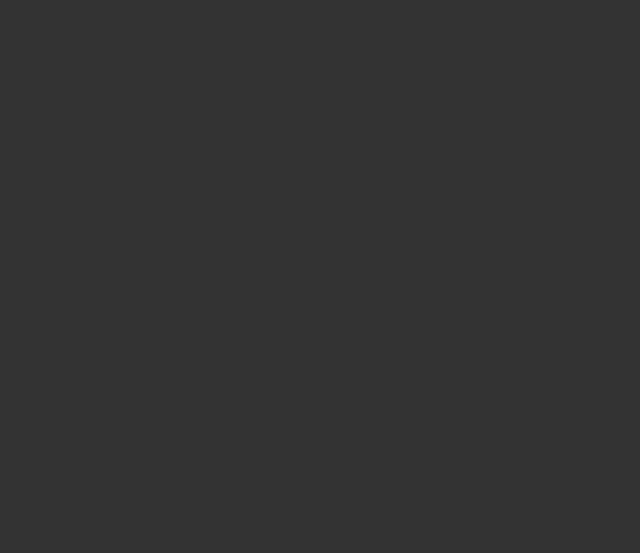
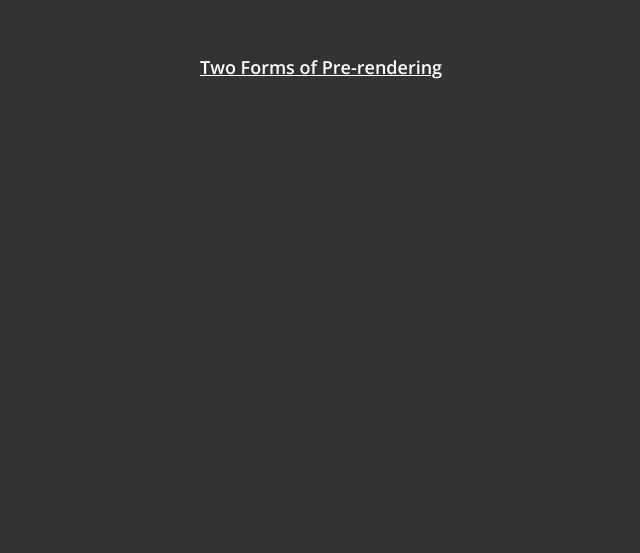
Before and after one commit to RavenDuffy/Portfolio, a Next.js app in the folder FrontEnd/portfolio/: page / in a window 1280 px wide. Shown: the part 1961-2514 px from the top of the page, without its empty margins (44-684 px from the left). Built offline with nearby package versions, Linux system fonts and the light colour scheme.

Commit message:
Added Support for Local Project Files
- My god... WHY DOESN'T NEXTJS EXPLAIN WHERE YOU CAN USE GETSTATICPROPS, I spent 2 hours on this... only to find out: you can only use this on files inside the pages folder..............
- whatever its done now...

```diff
--- a/FrontEnd/portfolio/components/home/layout.js
+++ b/FrontEnd/portfolio/components/home/layout.js
@@ -26,7 +26,11 @@ export default function Layout({children}) {
   return (
     <div className={styles.mainContainer} id="hero" data-background="#333333">
       <Head>
-        <Meta name={name} pageTitle={pageTitle} description={description} />
+        <Meta
+          name={encodeURI(name)}
+          pageTitle={encodeURI(pageTitle)}
+          description={encodeURI(description)}
+        />
       </Head>
       <div className={styles.hero}>
         <header className={styles.header}>
--- a/FrontEnd/portfolio/components/home/showcase.layout.js
+++ b/FrontEnd/portfolio/components/home/showcase.layout.js
@@ -2,10 +2,28 @@ import Link from 'next/link'
 import utilStyles from '../../styles/utils.module.css'
 import styles from './layout.module.css'
 
-export default function ShowcaseLayout() {
+export default function ShowcaseLayout({ home, allProjectData }) {
+  console.log("d")
   return (
     <div className={styles.section} id="showcase" data-background="#259ed9">
+      { home ? (
+        <>
+          <ul className={utilStyles.list}>
+            { allProjectData.map(({ id, data, title }) => (
+              <li className={utilStyles.listItem} key={id}>
+                <Link href="/posts/[id]" as={`/posts/${id}`}>
+                  <a>{title}</a>
+                </Link>
+                <br />
+              </li>
+            ))}
+          </ul>
+        </>
+      ) : (
+        <>
 
+        </>
+      )}
     </div>
   )
 }
--- a/FrontEnd/portfolio/lib/projects.js
+++ b/FrontEnd/portfolio/lib/projects.js
@@ -16,7 +16,7 @@ export function getAllProjectIds() {
   })
 }
 
-export function getProjectData(id) {
+export async function getProjectData(id) {
   const filePath = path.join(projectDir, `${id}.md`);
   const fileContents = fs.readFileSync(filePath, 'utf-8');
 
@@ -48,8 +48,5 @@ export function getSortedProjectData() {
     }
   })
 
-  return allProjectData.sort((a, b) => {
-    if (a.date < b.date) return 1;
-    else return -1;
-  })
+  return allProjectData
 }
--- a/FrontEnd/portfolio/pages/index.js
+++ b/FrontEnd/portfolio/pages/index.js
@@ -7,14 +7,26 @@ import ContactLayout from '../components/home/contact.layout.js'
 import utilStyles from '../styles/utils.module.css'
 import styles from '../components/home/layout.module.css'
 
-export default function Home() {
+import { getSortedProjectData } from '../lib/projects.js'
+
+// THIS FUNCTION CAN ONLY BE PLACED INSIDE FILES WITHIN THE PAGES DIRECTORY
+export async function getStaticProps() {
+  const allProjectData = getSortedProjectData();
+  return {
+    props: {
+      allProjectData
+    }
+  }
+}
+
+export default function Home({ allProjectData }) {
   return (
     <Layout>
       <Head>
         <title>{name}</title>
       </Head>
       <AboutLayout />
-      <ShowcaseLayout />
+      <ShowcaseLayout home allProjectData={allProjectData} />
       <ContactLayout />
     </Layout>
   )
--- /dev/null
+++ b/FrontEnd/portfolio/projects/test.md
@@ -0,0 +1,11 @@
+---
+title: 'Two Forms of Pre-rendering'
+date: '2020-01-01'
+---
+
+Next.js has two forms of pre-rendering: **Static Generation** and **Server-side Rendering**. The difference is in **when** it generates the HTML for a page.
+
+- **Static Generation** is the pre-rendering method that generates the HTML at **build time**. The pre-rendered HTML is then _reused_ on each request.
+- **Server-side Rendering** is the pre-rendering method that generates the HTML on **each request**.
+
+Importantly, Next.js lets you **choose** which pre-rendering form to use for each page. You can create a "hybrid" Next.js app by using Static Generation for most pages and using Server-side Rendering for others.
```
